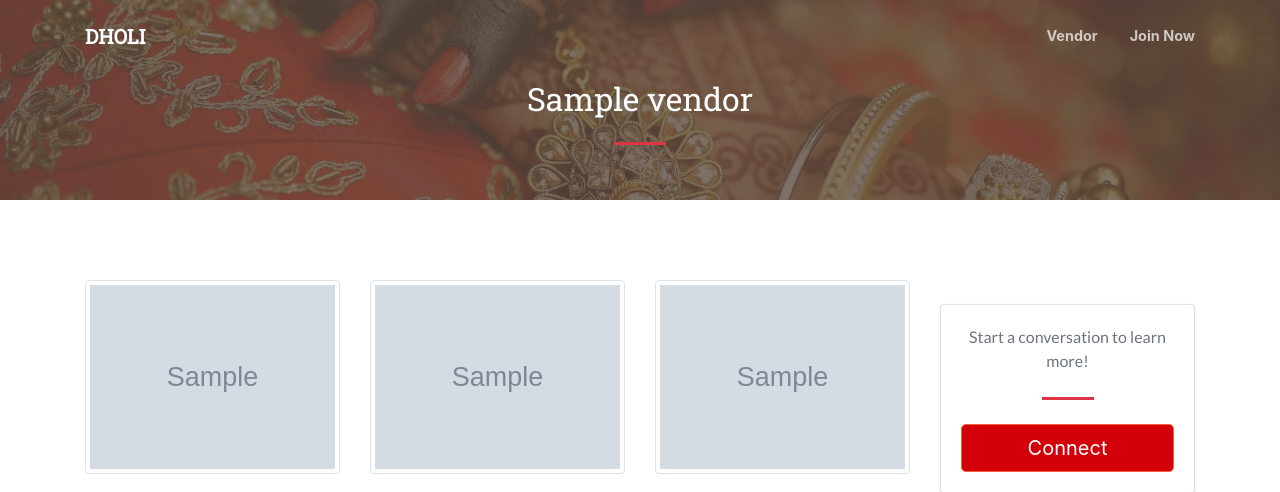
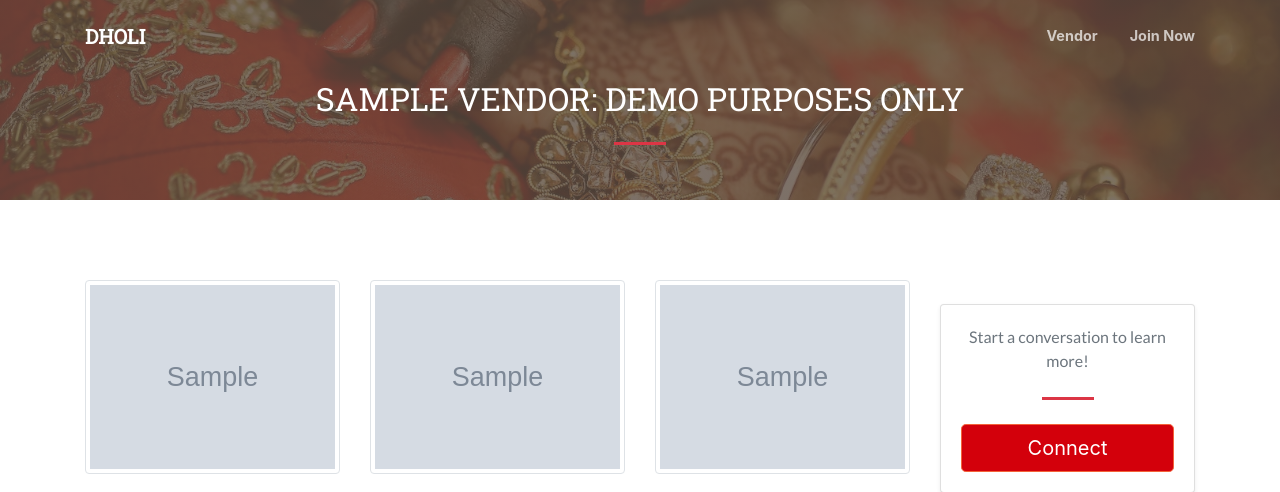
Before and after one commit to asinghal17/maamba, a Django app: a page that uses templates/profile.html in a window 1280 px wide. Shown: the top 492 px of the page. Run offline with Django 3.2, Linux system fonts and the light colour scheme; tables that the repository leaves empty hold one stand-in row (values such as "Sample post"); grey boxes marked "Sample" are stand-in pictures; some libraries are stand-ins or nearby versions.

Commit message:
Adding demo

```diff
--- a/templates/profile.html
+++ b/templates/profile.html
@@ -10,7 +10,7 @@
     <div class="container">
       <div class="row justify-content-center">
         <div class="col-lg-8 col-md-10 mx-auto text-center">
-          <h2 class="text-white mt-0">{{ object.company_name }}</h2>
+          <h2 class="text-white mt-0 text-uppercase">{{ object.company_name }}: DEMO PURPOSES ONLY</h2>
           <hr class="divider my-4">
         </div>
       </div>
```
